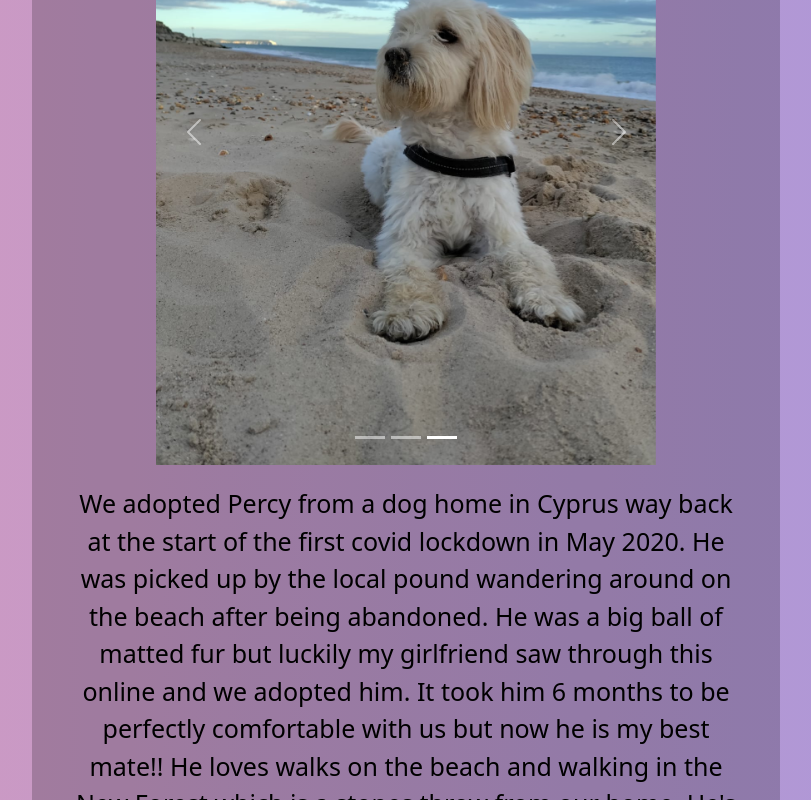
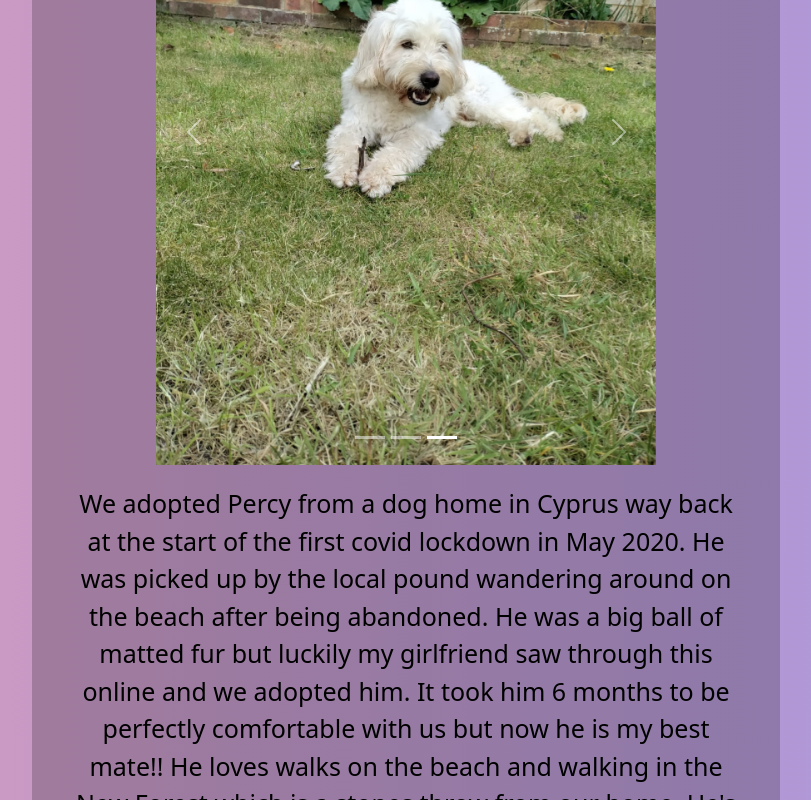
Before and after one commit to chrainey/Portfolio, a React (Create React App) app: page /about in a window 1280 px wide. Both pictures are taken after a click on the button 676 px from the left and 4017 px from the top of the page. Shown: the part 3580-4380 px from the top of the page, without its empty margins (234-1045 px from the left). Built offline with nearby package versions, Linux system fonts and the light colour scheme.

Commit message:
Added percy photo

```diff
--- a/src/components/About.js
+++ b/src/components/About.js
@@ -1,5 +1,6 @@
 import PercySun from '../assets/images/percysun.jpg'
 import PercyBeach from '../assets/images/percybeach.jpg'
+import PercyGarden from '../assets/images/percy-garden.jpg'
 import Ewood from '../assets/images/ewoodpark.jpeg'
 import Grounded from '../assets/images/grounded.jpeg'
 import Boat from '../assets/images/boat.jpeg'
@@ -27,7 +28,7 @@ const CarouselDog = () => {
       <Carousel.Item>
         <img
           className="d-block w-100"
-          src={PercyBeach}
+          src={PercyGarden}
           alt='Dog-on-beach'
         />
       </Carousel.Item>
```
Also changed, not shown: src/assets/images/Alan-Shearer.jpeg (deleted), src/assets/images/percy-garden.jpg (added).
